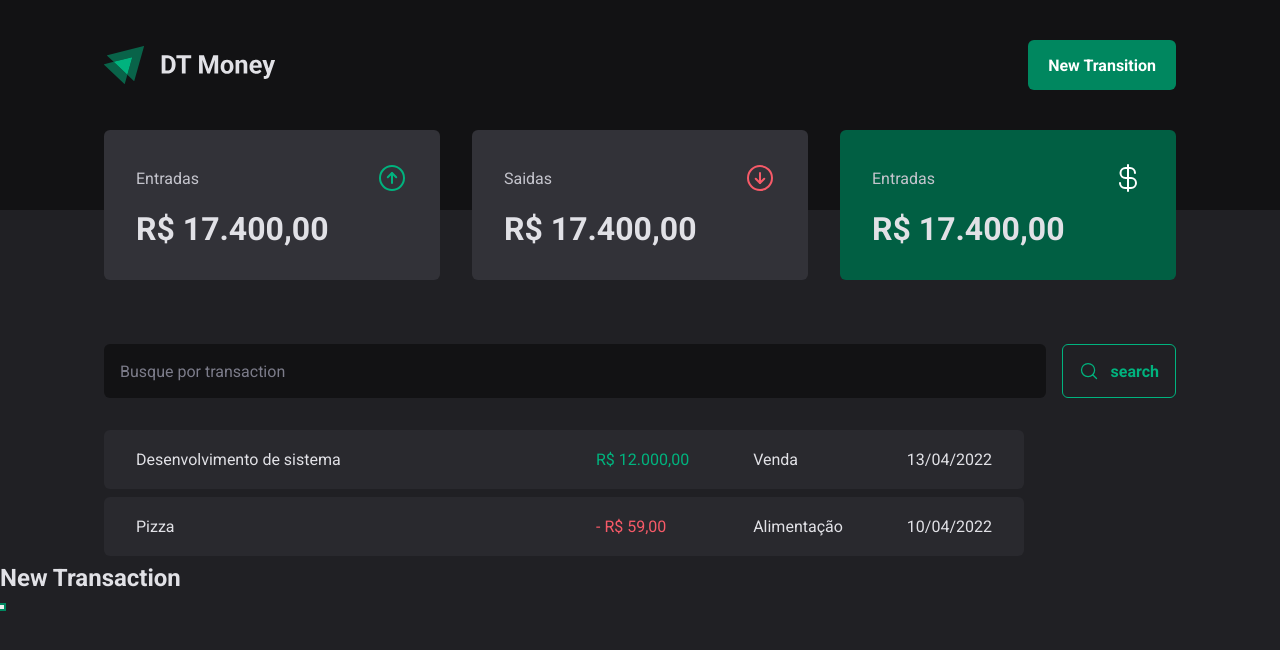
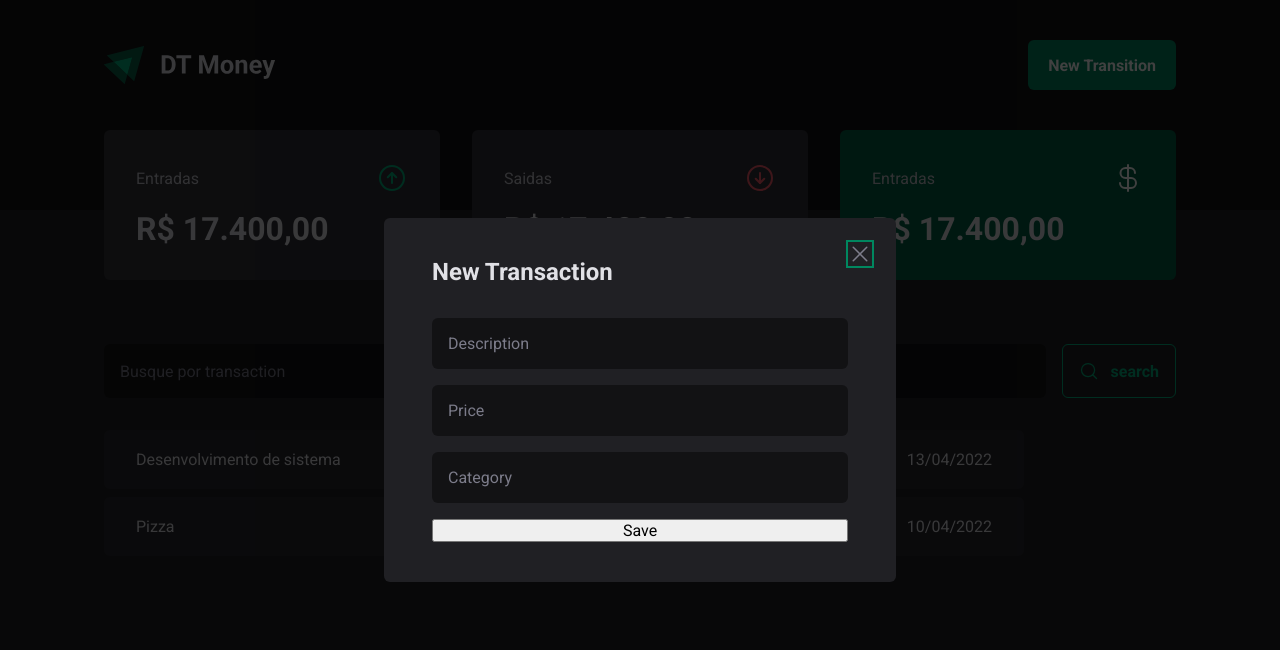
Before and after one commit to Vinicius-Holtman/dt-money-ignite, a React (Vite) app: page / in a window 1280 px wide. Both pictures are taken after a click on the button "New Transition". Shown: the top 650 px of the page. Built offline with nearby package versions, Linux system fonts and the light colour scheme.

Commit message:
Created modal new transaction

```diff
--- a/src/components/Header/index.tsx
+++ b/src/components/Header/index.tsx
@@ -1,6 +1,7 @@
 import { HeaderContainer, HeaderContent, NewTransactionButton } from "./styles";
 import logoImg from '../../assets/logo.svg';
 import * as Dialog from '@radix-ui/react-dialog';
+import { NewTransactionModal } from "../NewTransactionModal";
 
 export function Header() {
   return (
@@ -16,15 +17,7 @@
             </NewTransactionButton>
           </Dialog.Trigger>
 
-          <Dialog.Portal>
-            <Dialog.Overlay />
-
-            <Dialog.Content>
-              <Dialog.Title>New Transaction</Dialog.Title>
-              <Dialog.Description />
-              <Dialog.Close />
-            </Dialog.Content>
-          </Dialog.Portal>
+          <NewTransactionModal />
         </Dialog.Root>
       </HeaderContent>
     </HeaderContainer>
--- /dev/null
+++ b/src/components/NewTransactionModal/index.tsx
@@ -0,0 +1,29 @@
+import * as Dialog from '@radix-ui/react-dialog';
+import { X } from 'phosphor-react';
+import { CloseButton, Content, Overlay } from './styles';
+
+export function NewTransactionModal() {
+  return (
+    <Dialog.Portal>
+      <Overlay/>
+
+      <Content>
+        <CloseButton>
+          <X size={24} />
+        </CloseButton>
+
+        <Dialog.Title>New Transaction</Dialog.Title>
+
+          <form action="">
+            <input type="text" placeholder='Description' required />
+            <input type="text" placeholder='Price' required />
+            <input type="text" placeholder='Category' required />
+
+            <button>
+              Save
+            </button>
+          </form>
+      </Content>
+    </Dialog.Portal>
+  )
+}
--- /dev/null
+++ b/src/components/NewTransactionModal/styles.ts
@@ -0,0 +1,73 @@
+import styled from "styled-components";
+import * as Dialog from '@radix-ui/react-dialog';
+
+
+
+export const Overlay = styled(Dialog.Overlay)`
+  position: fixed;
+  width: 100vw;
+  height: 100vh;
+  inset: 0;
+  background: rgba(0, 0, 0, 0.75);
+`
+
+export const Content = styled(Dialog.Content)`
+  min-width: 32rem;
+  border-radius: 6px;
+  padding: 2.5rem 3rem;
+  background: ${props => props.theme['gray-800']};
+
+  position: fixed;
+  top: 50%;
+  left: 50%;
+  transform: translate(-50%, -50%);
+
+  form {
+    margin-top: 2rem;
+
+    display: flex;
+    flex-direction: column;
+    gap: 1rem;
+
+    input {
+      border-radius: 6px;
+      border: 0;
+      background: ${props => props.theme['gray-900']};
+      color: ${props => props.theme['gray-300']};
+      padding: 1rem;
+
+      &::placeholder {
+        color: ${props => props.theme['gray-500']};
+      }
+    }
+
+    button[type="submit"] {
+      height: 58px;
+      border: 0;
+      background: ${props => props.theme['green-500']};
+      color: ${props => props.theme.white};
+      font-weight: bold;
+      padding: 0 1.25rem;
+      border-radius: 6px;
+      margin-top: 1.5rem;
+
+      cursor: pointer;
+
+      &:hover {
+        background: ${props => props.theme['green-700']};
+        transition: background-color 0.2s;
+      }
+    }
+  }
+`
+
+export const CloseButton = styled(Dialog.Close)`
+  position: absolute;
+  background: transparent;
+  border: 0;
+  top: 1.5rem;
+  right: 1.5rem;
+  line-height: 0;
+  cursor: pointer;
+  color: ${props => props.theme['gray-500']};
+`
```
